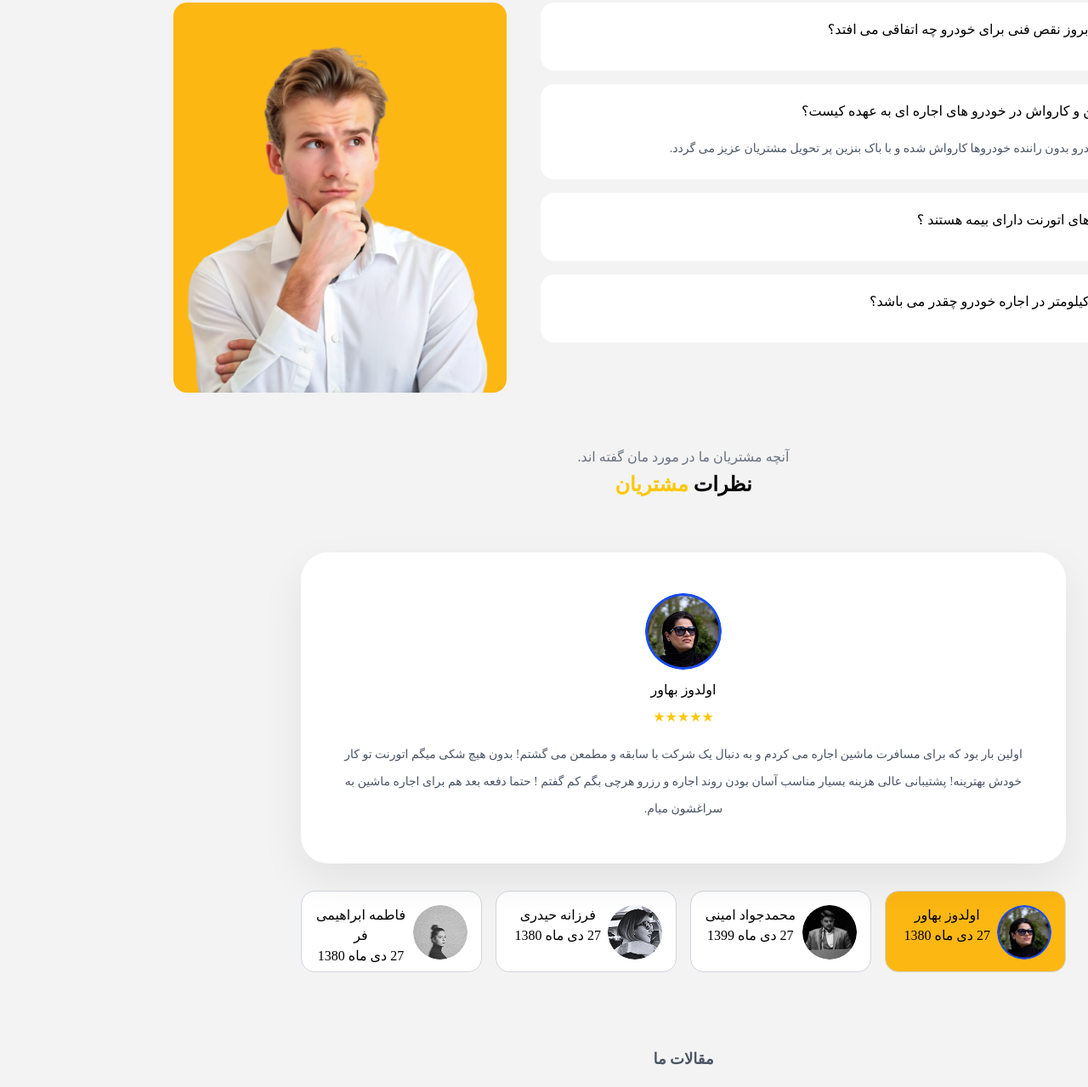
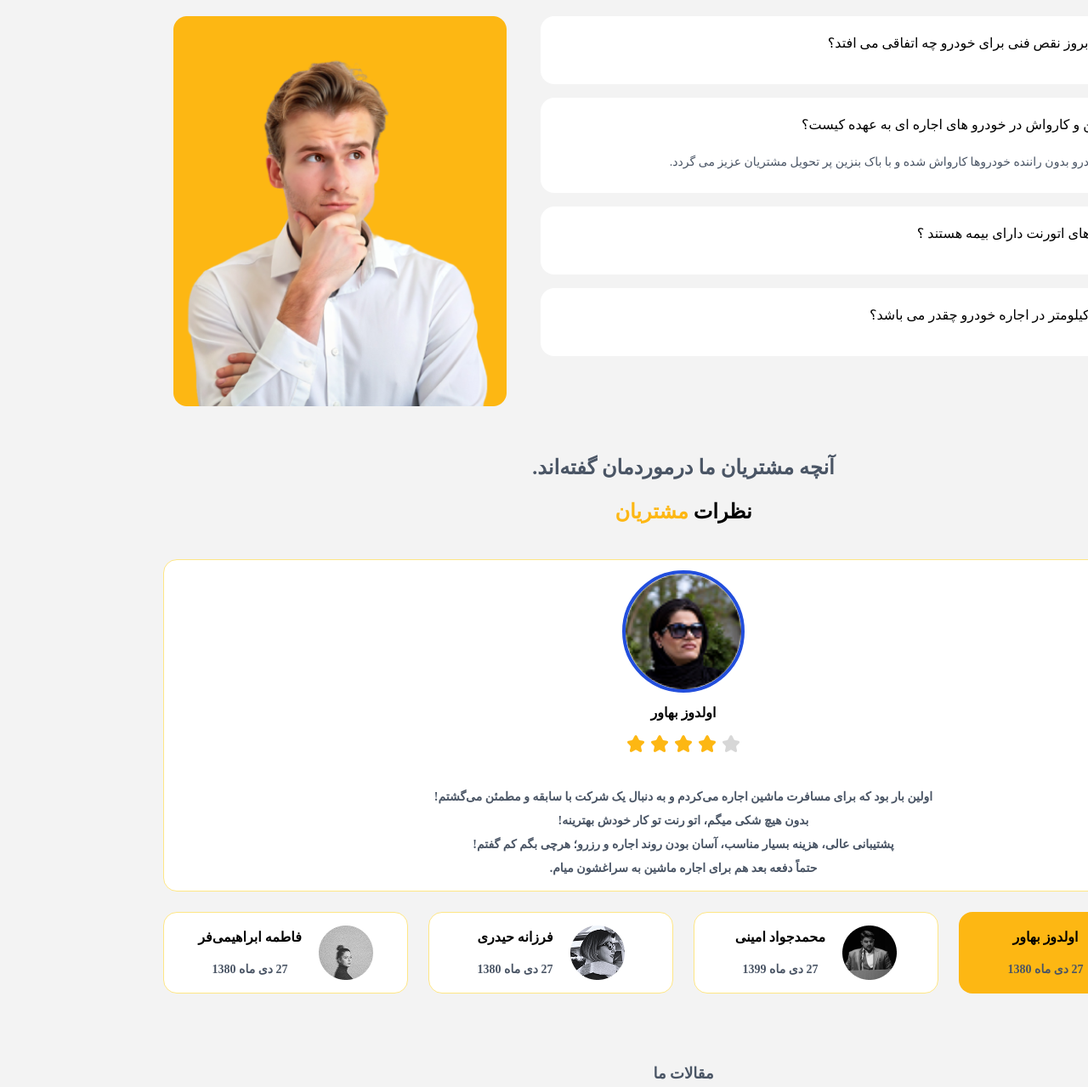
Before and after one commit to AliJokary/Auto-Rent, a website built with Vite: page index.html in a window 1280 px wide. Shown: the part 4284-5563 px from the top of the page at 85% size. Built offline with nearby package versions, Linux system fonts and the light colour scheme; data requests are answered from the project's data file; files whose address does not match are found by name; a web font is replaced by a local one.

Commit message:
custom section

```diff
--- a/index.html
+++ b/index.html
@@ -28,7 +28,7 @@
           <a href="#" class="w-38 h-15 flex justify-center items-center">
             <img src="./public/img/arm.png" alt="" class="w-14.5 h-14.5" />
             <div
-              class="w-12 h-11 flex justify-center items-center font-bold text-[24px]  mr-2 text-[#194BF0]"
+              class="w-12 h-11 flex justify-center items-center font-bold text-[24px] mr-2 text-[#194BF0]"
             >
               اُتــو
             </div>
@@ -195,7 +195,7 @@
                 >اجاره خودرو بی راننده</a
               >
               <a
-                class="w-34.25 h-10 flex rounded-[20px] justify-center items-center text-[14px] font-extrabold  border border-[#D7D7D7]"
+                class="w-34.25 h-10 flex rounded-[20px] justify-center items-center text-[14px] font-extrabold border border-[#D7D7D7]"
                 href="#"
                 >اجاره ماشین عروس</a
               >
@@ -347,7 +347,7 @@
           </p>
 
           <p
-            class="text-white text-center w-1/2 leading-7 z-10 line-clamp-3 font-bold text-sm "
+            class="text-white text-center w-1/2 leading-7 z-10 line-clamp-3 font-bold text-sm"
           >
             اجاره خودرو از یک شرکت اجاره خودرو با سابقه به شما کمک می‌کند تا در
             مسافرت ها، قرار ملاقات‌ های مهم، مجالس و مراسم‌های خانوادگی ماشین
@@ -368,7 +368,9 @@
             >
               تحویل در محل
             </p>
-            <p class="flex justify-center items-center text-center pb-3 leading-7 text-sm px-4 text-gray-600 font-bold">
+            <p
+              class="flex justify-center items-center text-center pb-3 leading-7 text-sm px-4 text-gray-600 font-bold"
+            >
               تحویل خودرو در زمان و مکان تعیین شده توسط شما خواهد بود.
             </p>
           </div>
@@ -381,7 +383,9 @@
             >
               پشتیبانی 24 ساعته
             </p>
-            <p class="flex justify-center items-center text-center pb-3 leading-7 text-sm px-4 text-gray-600 font-bold">
+            <p
+              class="flex justify-center items-center text-center pb-3 leading-7 text-sm px-4 text-gray-600 font-bold"
+            >
               کارشناسان ما در هر زمان و مکان، پاسخگوی سوالات شما خواهند بود.
             </p>
           </div>
@@ -394,7 +398,9 @@
             >
               قیمت مناسب
             </p>
-            <p class="flex justify-center items-center text-center pb-3 leading-7 text-sm px-4 text-gray-600 font-bold">
+            <p
+              class="flex justify-center items-center text-center pb-3 leading-7 text-sm px-4 text-gray-600 font-bold"
+            >
               هدف ما، ارائه بهترین خدمات با مناسب ترین قیمت ممکن است.
             </p>
           </div>
@@ -505,153 +511,151 @@
     <div class="w-90.5 h-23.75 flex justify-center items-center mx-auto mt-10">
       <div class="flex justify-center items-center flex-col gap-5">
         <p class="font-bold text-gray-500 text-2xl">چگونه در وبسایت</p>
-        <p class="font-black text-black text-2xl"><span class="text-[#FDB713] font-black text-2xl">اُتـــورِنت،</span> خودرو رزرو کنیم؟</p>
+        <p class="font-black text-black text-2xl">
+          <span class="text-[#FDB713] font-black text-2xl">اُتـــورِنت،</span>
+          خودرو رزرو کنیم؟
+        </p>
       </div>
     </div>
-      <div class="w-306 h-261 bg-rose-400 mx-auto flex justify-center items-center mt-20">
-        <div class="w-1/3 h-261 bg-sky-800 flex justify-center items-center ">1</div>
-        <div class="w-1/3 h-261 flex justify-center items-center ">
-          <img src="./public/section/Frame 1430103013.png" alt="">
+    <div
+      class="w-306 h-261 bg-rose-400 mx-auto flex justify-center items-center mt-20"
+    >
+      <div class="w-1/3 h-261 bg-sky-800 flex justify-center items-center">
+        1
       </div>
-        <div class="w-1/3 h-261 bg-sky-400 flex justify-center items-center ">3</div>
-
+      <div class="w-1/3 h-261 flex justify-center items-center">
+        <img src="./public/section/Frame 1430103013.png" alt="" />
       </div>
-      <section class="max-w-[1200px] mx-auto mt-10 text-center">
+      <div class="w-1/3 h-261 bg-sky-400 flex justify-center items-center">
+        3
+      </div>
+    </div>
+    <section class="max-w-[1200px] py-4 mx-auto mt-10 text-center">
       <p class="text-gray-500 mb-1">پرتکرارترین سوالاتی که پرسیدید</p>
       <h2 class="text-2xl font-bold">
         سوالات <span class="text-yellow-400">متداول</span>
       </h2>
 
       <div class="flex flex-row-reverse gap-10 mt-20 items-start">
-      <div class="w-[392x] h-[459px] opacity-100 rounded-[16px]
-">
+        <div class="w-[392x] h-[459px] opacity-100 rounded-[16px]">
           <img src="./public/img/img1.png" class="" alt="FAQ" />
         </div>
         <div class="flex-1 text-right">
-
-        <div class="faq-item bg-white rounded-2xl px-6 py-5 mb-4 cursor-pointer overflow-hidden">
-          <div class="faq-question relative pr-8">
+          <div
+            class=" bg-white rounded-2xl px-6 py-5 mb-4 cursor-pointer overflow-hidden"
+          >
+            <div class=" relative pr-8">
               <span>در صورت بروز نقص فنی برای خودرو چه اتفاقی می افتد؟</span>
               <i class="absolute right-0 text-xl text-gray-400">+</i>
             </div>
-          <p class="faq-answer max-h-0 overflow-hidden mt-4 text-sm text-gray-600 leading-8 transition-all duration-500">
+            <p
+              class=" max-h-0 overflow-hidden mt-4 text-sm text-gray-600 leading-8 transition-all duration-500"
+            >
               لطفاً با پشتیبانی تماس بگیرید تا مشکل شما به سرعت رفع شود.
             </p>
           </div>
 
-        <div class="faq-item active bg-white rounded-2xl px-6 py-5 mb-4 cursor-pointer overflow-hidden">
-          <div class="faq-question relative pr-8">
-            <span>هزینه بنزین و کارواش در خودرو های اجاره ای به عهده کیست؟</span>
+          <div
+            class=" active bg-white rounded-2xl px-6 py-5 mb-4 cursor-pointer overflow-hidden"
+          >
+            <div class=" relative pr-8">
+              <span
+                >هزینه بنزین و کارواش در خودرو های اجاره ای به عهده کیست؟</span
+              >
               <i class="absolute right-0 text-xl text-yellow-400">-</i>
             </div>
-          <p class="faq-answer mt-4 text-sm text-gray-600 leading-8">
-            در زمان اجاره خودرو بدون راننده خودروها کارواش شده و با باک بنزین پر تحویل مشتریان عزیز می گردد.
+            <p class=" mt-4 text-sm text-gray-600 leading-8">
+              در زمان اجاره خودرو بدون راننده خودروها کارواش شده و با باک بنزین
+              پر تحویل مشتریان عزیز می گردد.
             </p>
           </div>
 
-        <div class="faq-item bg-white rounded-2xl px-6 py-5 mb-4 cursor-pointer overflow-hidden">
-          <div class="faq-question relative pr-8">
+          <div
+            class=" bg-white rounded-2xl px-6 py-5 mb-4 cursor-pointer overflow-hidden"
+          >
+            <div class=" relative pr-8">
               <span>آیا ماشین های اتورنت دارای بیمه هستند ؟</span>
               <i class="absolute right-0 text-xl text-gray-400">+</i>
             </div>
-          <p class="faq-answer max-h-0 overflow-hidden mt-4 text-sm text-gray-600 leading-8 transition-all duration-500">
+            <p
+              class=" max-h-0 overflow-hidden mt-4 text-sm text-gray-600 leading-8 transition-all duration-500"
+            >
               بله، تمامی خودروها دارای بیمه کامل هستند.
             </p>
           </div>
 
-        <div class="faq-item bg-white rounded-2xl px-6 py-5 mb-4 cursor-pointer overflow-hidden">
-          <div class="faq-question relative pr-8">
+          <div
+            class=" bg-white rounded-2xl px-6 py-5 mb-4 cursor-pointer overflow-hidden"
+          >
+            <div class="relative pr-8">
               <span>محدودیت کیلومتر در اجاره خودرو چقدر می باشد؟</span>
               <i class="absolute right-0 text-xl text-gray-400">+</i>
             </div>
-          <p class="faq-answer max-h-0 overflow-hidden mt-4 text-sm text-gray-600 leading-8 transition-all duration-500">
+            <p
+              class=" max-h-0 overflow-hidden mt-4 text-sm text-gray-600 leading-8 transition-all duration-500"
+            >
               محدودیت کیلومتر روزانه بر اساس قرارداد و نوع خودرو تعیین می‌شود.
+            </p>
+          </div>
+        </div>
+      </div>
+    </section>
+    <div class="w-306 flex justify-center items-center mx-auto mt-10 flex-col gap-5">
+      <p class="text-gray-600 font-bold text-2xl">آنچه مشتریان ما درموردمان گفته‌اند.</p>
+      <p class=" font-bold text-2xl text-black">نظرات <span class="font-bold text-[#FDB713]">مشتریان</span></p>
+    </div>
+    <div class="w-306 h-127.75  mx-auto mt-10 flex justify-between items-center flex-col">
+      <div class="w-full h-97.75 bg-white flex justify-between py-3 items-center flex-col border border-amber-200 rounded-2xl">
+        <div class="flex justify-center items-center flex-col mx-auto gap-3">
+          <img src="./public/section-two/img.png" alt="" class="w-36 h-36 border-4 border-[#224edc] rounded-[100%]">
+          <p class="font-black text-black ">اولدوز بهاور</p>
+          <img src="./public/section-two/Frame 427321018.png" alt="">
+        </div>
+<div class="flex justify-center items-center flex-col mx-auto">
+  <p class="text-center text-sm leading-7 text-gray-600 font-bold">
+    اولین بار بود که برای مسافرت ماشین اجاره می‌کردم و به دنبال یک شرکت با سابقه و مطمئن می‌گشتم! <br>
+    بدون هیچ شکی میگم، اتو رنت تو کار خودش بهترینه! <br>
+    پشتیبانی عالی، هزینه بسیار مناسب، آسان بودن روند اجاره و رزرو؛ هرچی بگم کم گفتم! <br>
+    حتماً دفعه بعد هم برای اجاره ماشین به سراغشون میام.
   </p>
 </div>
 
       </div>
+      <div class="w-full h-24 flex justify-between items-center">
+        <div class="w-72 h-24  bg-[#fdb713] rounded-2xl flex justify-center items-center gap-5">
+          <img src="./public/section-two/img.png" alt="">
+          <div class="flex justify-center items-center flex-col gap-4">
+            <p class="font-bold text-black">اولدوز بهاور</p>
+            <p class="text-sm font-bold text-gray-600">27 دی ماه 1380</p>
           </div>
-  </section>
-
-  <section class="max-w-[900px] mx-auto my-16 text-center">
-
-    <p class="text-gray-500 mb-1">آنچه مشتریان ما در مورد مان گفته اند.</p>
-    <h2 class="text-2xl font-bold">
-      نظرات <span class="text-yellow-400">مشتریان</span>
-    </h2>
-
-    <div class="relative mt-16">
-
-      <div class="review-card active bg-white p-12 rounded-[32px] shadow-[0_20px_50px_rgba(0,0,0,0.07)]" data-user="اولدوز بهاور">
-        <img src="./public/img/Img2.png" class="w-[90px] rounded-full mx-auto mb-3" />
-        <h4 class="mb-2">اولدوز بهاور</h4>
-        <div class="text-yellow-400 mb-4">★★★★★</div>
-        <p class="text-sm text-gray-600 leading-8">
-          اولین بار بود که برای مسافرت ماشین اجاره می کردم و به دنبال یک شرکت با سابقه و مطمعن می گشتم!
-بدون هیچ شکی میگم اتورنت تو کار خودش بهترینه!
-پشتیبانی عالی هزینه بسیار مناسب آسان بودن روند اجاره و رزرو هرچی بگم کم گفتم !
-حتما دفعه بعد هم برای اجاره ماشین به سراغشون میام.
-        </p>
         </div>
-
-      <div class="review-card hidden bg-white p-12 rounded-[32px] shadow-[0_20px_50px_rgba(0,0,0,0.07)]" data-user="محمدجواد امینی">
-        <img src="./public/img/Img3.png" class="w-[90px] rounded-full mx-auto mb-3" />
-        <h4 class="mb-2">محمدجواد امینی</h4>
-        <div class="text-yellow-400 mb-4">★★★★☆</div>
-        <p class="text-sm text-gray-600 leading-8">
-          خودرو با کیفیت بالا تحویل داده شد و خدمات عالی بود.
-        </p>
+        <div class="w-72 h-24 bg-white rounded-2xl flex justify-center items-center gap-5  border border-amber-200 ">
+                    <img src="./public/section-two/img(3).png" alt="">
+          <div class="flex justify-center items-center flex-col gap-4">
+            <p class="font-bold text-black">محمدجواد امینی</p>
+            <p class="text-sm font-bold text-gray-600">27 دی ماه 1399</p>
           </div>
-
-      <div class="review-card hidden bg-white p-12 rounded-[32px] shadow-[0_20px_50px_rgba(0,0,0,0.07)]" data-user="فرزانه حیدری">
-        <img src="./public/img/Img4.png" class="w-[90px] rounded-full mx-auto mb-3" />
-        <h4 class="mb-2">فرزانه حیدری</h4>
-        <div class="text-yellow-400 mb-4">★★★★★</div>
-        <p class="text-sm text-gray-600 leading-8">
-          پشتیبانی سریع و خودرو تمیز، عالی بود.
-        </p>
         </div>
-
-      <div class="review-card hidden bg-white p-12 rounded-[32px] shadow-[0_20px_50px_rgba(0,0,0,0.07)]" data-user="فاطمه ابراهیمی فر">
-        <img src="./public/img/Img5.png" class="w-[90px] rounded-full mx-auto mb-3" />
-        <h4 class="mb-2">فاطمه ابراهیمی فر</h4>
-        <div class="text-yellow-400 mb-4">★★★★☆</div>
-        <p class="text-sm text-gray-600 leading-8">
-          روند رزرو و تحویل خودرو بسیار راحت بود.
-        </p>
+        <div class="w-72 h-24 bg-white rounded-2xl flex justify-center items-center gap-5  border border-amber-200 ">
+                    <img src="./public/section-two/img (1).png" alt="">
+          <div class="flex justify-center items-center flex-col gap-4">
+            <p class="font-bold text-black">فرزانه حیدری</p>
+            <p class="text-sm font-bold text-gray-600">27 دی ماه 1380</p>
           </div>
-
         </div>
-
-    <div class="review-users flex justify-center gap-4 mt-8">
-      <span class="w-[288px] h-[96px] opacity-100 border border-gray-300 rounded-[16px] p-4 flex gap-2 bg-[#FDB713]
-" data-user="اولدوز بهاور">
-<img src="./public/img/img2.png" class="w-[64px] h-[64px] opacity-100 rounded-[70.36px]
-" alt="">
-        اولدوز بهاور <br> 27 دی ماه 1380
-      </span>
-      <span class="w-[288px] h-[96px] opacity-100 border border-gray-300 rounded-[16px] p-4 flex gap-2 bg-[#FFFFFF]" data-user="محمدجواد امینی">
-        <img src="./public/img/img3.png" class="w-[64px] h-[64px] opacity-100 rounded-[70.36px]
-" alt="">
-        محمدجواد امینی <br> 27 دی ماه 1399
-      </span>
-      <span class="w-[288px] h-[96px] opacity-100 border border-gray-300 rounded-[16px] p-4 flex gap-2 bg-[#FFFFFF]" data-user="فرزانه حیدری">
-        <img src="./public/img/img4.png" class="w-[64px] h-[64px] opacity-100 rounded-[70.36px]
-" alt="">
-        فرزانه حیدری <br> 27 دی ماه 1380
-      </span>
-      <span class="w-[288px] h-[96px] opacity-100 border border-gray-300 rounded-[16px] p-4 flex gap-2 bg-[#FFFFFF]" data-user="فاطمه ابراهیمی فر">
-        <img src="./public/img/img5.png" class="w-[64px] h-[64px] opacity-100 rounded-[70.36px]
-" alt="">
-       فاطمه ابراهیمی فر <br> 27 دی ماه 1380
-      </span>
+        <div class="w-72 h-24 bg-white rounded-2xl flex justify-center items-center gap-5  border border-amber-200">
+                    <img src="./public/section-two/img (2).png" alt="">
+          <div class="flex justify-center items-center flex-col gap-4">
+            <p class="font-bold text-black">فاطمه ابراهیمی‌فر</p>
+            <p class="text-sm font-bold text-gray-600">27 دی ماه 1380</p>
           </div>
-
-  </section>>
-    <div class="w-306 h-24 mx-auto relative">
+        </div>
+      </div>
+    </div>
+    <div class="w-306 h-24 mx-auto relative mt-20">
       <div class="flex flex-col gap-5 text-center">
         <p class="font-bold text-lg text-gray-600">مقالات ما</p>
-        <p class="font-bold text-lg">
+        <p class="font-bold text-2xl">
           مجله <span class="text-yellow-500 font-bold">خودرو</span>
         </p>
       </div>
@@ -692,7 +696,7 @@
       >
         <img src="./public/newspaper/pic (1).png" alt="" class="mx-auto pl-3" />
         <p class="font-bold text-black">روش های مختلف برای اجاره خودرو</p>
-        <p class="text-sm w-full line-clamp-2 leading-6 ">
+        <p class="text-sm w-full line-clamp-2 leading-6">
           امروزه با تغییراتی که در سبک زندگی مردم و شرایط اقتصادی جوامع به وجود
           آمده است نیازهای افراد و نحوه دسترسی به آنها نیز دچار تحولاتی شده.
         </p>
@@ -771,11 +775,10 @@
             </p>
           </div>
           <p class="line-clamp-3 leading-6 text-sm text-white">
-    اتورنت با رویکرد اعتماد به مشتری، با در اختیار داشتن بزرگترین
-    ناوگان خودرویی متشکل از انواع خودروهای صفر کیلومتر، اقتصادی تا
-    تجاری در سراسر کشور ایران آماده خدمت‌رسانی به مشتریان است.
+            اتورنت با رویکرد اعتماد به مشتری، با در اختیار داشتن بزرگترین ناوگان
+            خودرویی متشکل از انواع خودروهای صفر کیلومتر، اقتصادی تا تجاری در
+            سراسر کشور ایران آماده خدمت‌رسانی به مشتریان است.
           </p>
-
         </div>
 
         <div class="flex justify-center items-center flex-col gap-4">
```
Also changed, not shown: public/section-two/Frame 427321018.png (added), public/section-two/img (1).png (added), public/section-two/img (2).png (added), public/section-two/img(3).png (added), public/section-two/img.png (added). Lines whose indentation alone changed are shown as unchanged.
